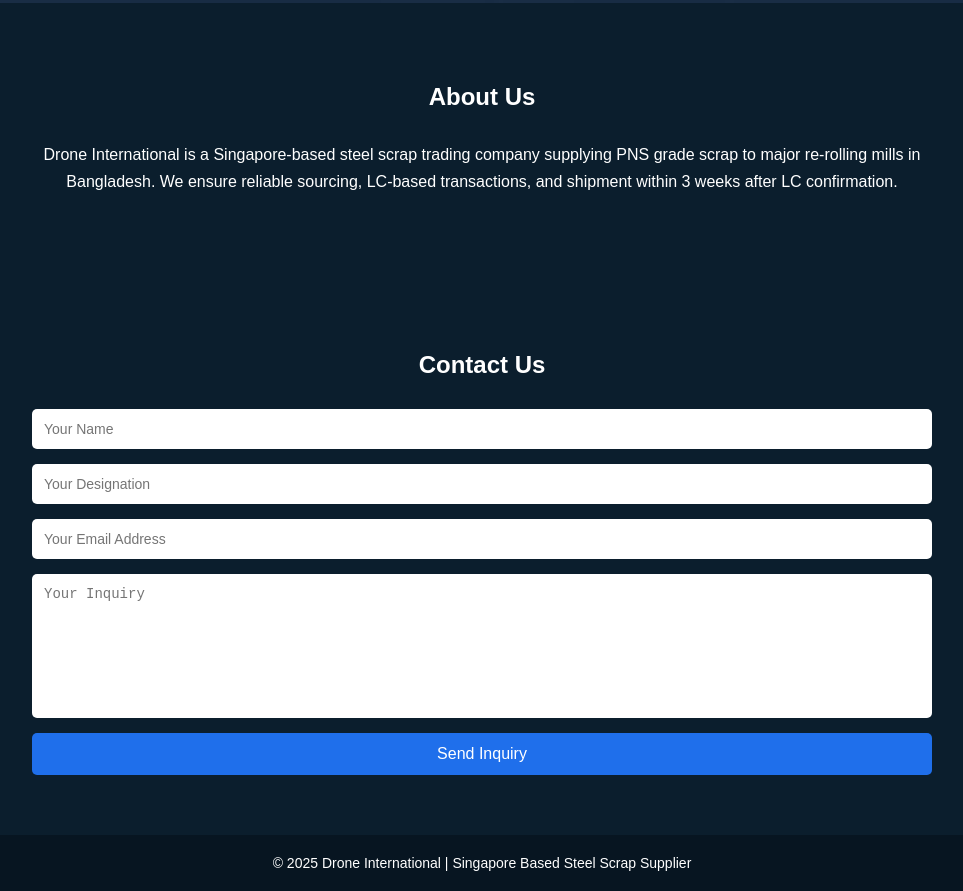
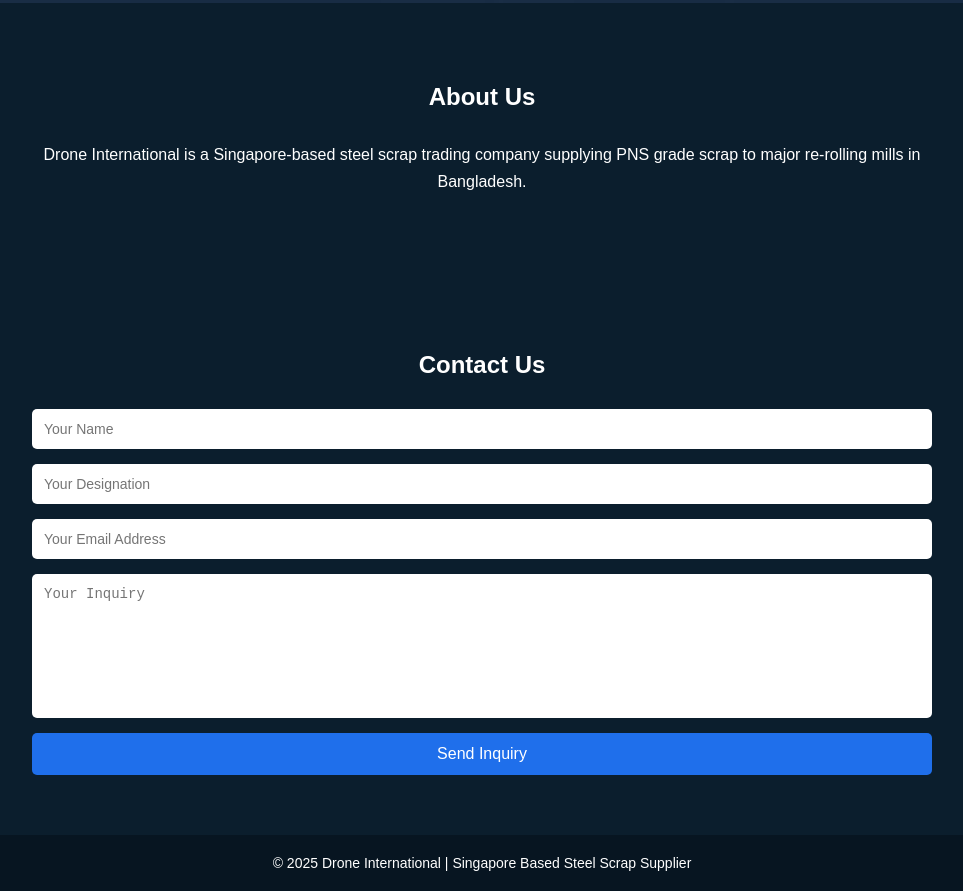
Before and after one commit to webbsitee/droneinternational, a plain HTML site: page index.html in a window 1280 px wide. Shown: the part 1797-2688 px from the top of the page, without its empty margins (158-1121 px from the left). Drawn offline with Linux system fonts and the light colour scheme.

Commit message:
Update6 index.html

```diff
--- a/index.html
+++ b/index.html
@@ -124,8 +124,6 @@
     <p>
       Drone International is a Singapore-based steel scrap trading company
       supplying PNS grade scrap to major re-rolling mills in Bangladesh.
-      We ensure reliable sourcing, LC-based transactions, and shipment
-      within 3 weeks after LC confirmation.
     </p>
   </section>
 
```
